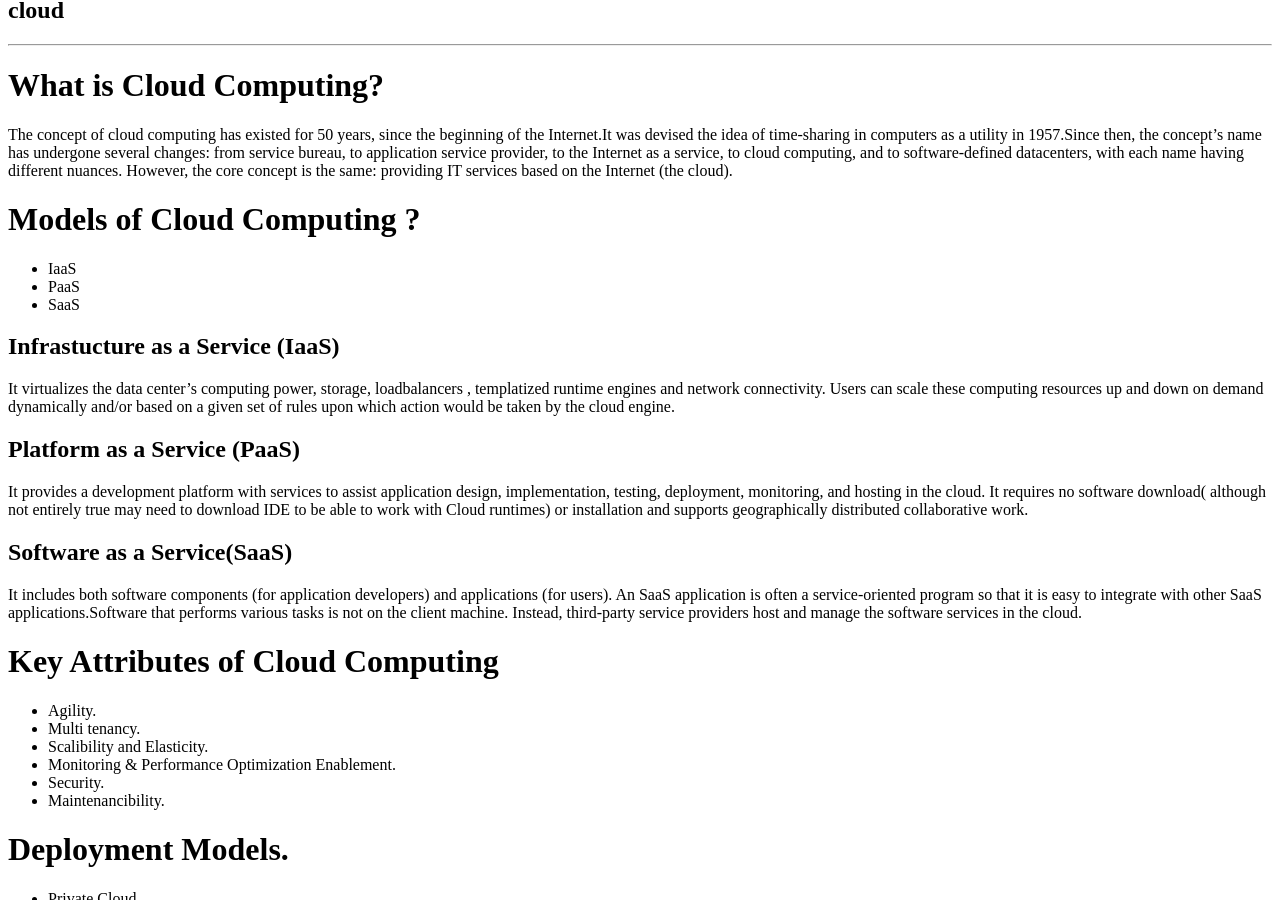
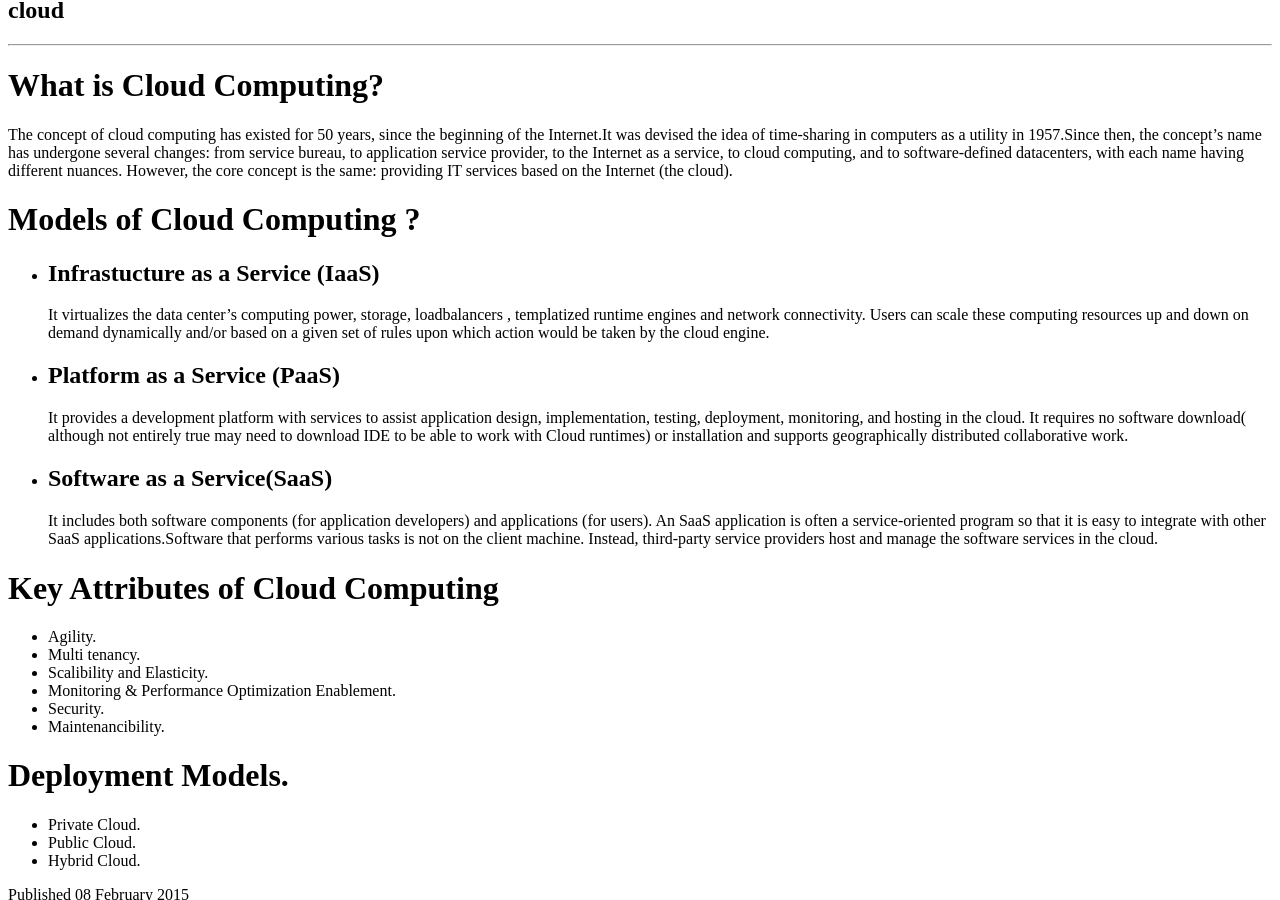
Before and after one commit to karpra/karpra.github.io, a Jekyll site: the page built from _posts/2015-2-8-Introduction to cloud computing.md, in a window 1280 px wide and 900 px high, scrolled down 325 px. Built offline with Jekyll 4.4.1, drawn with Linux system fonts in a browser that asks for light colours; nearby versions of some CDN libraries; library files that are not in the unit come from our copies.

Commit message:
Update 2015-2-8-Introduction to cloud computing.md

```diff
--- a/_posts/2015-2-8-Introduction to cloud computing.md
+++ b/_posts/2015-2-8-Introduction to cloud computing.md
@@ -9,17 +9,14 @@ tags : [concept]
 The concept of cloud computing has existed for 50 years, since the beginning of the Internet.It was devised the idea of time-sharing in computers as a utility in 1957.Since then, the concept’s name has undergone several changes: from service bureau, to application service provider, to the Internet as a service, to cloud computing, and to software-defined datacenters, with each name having different nuances. However, the core concept is the same: providing IT services based on the Internet (the cloud).
 
 # Models of Cloud Computing ?
-+ IaaS
-+ PaaS
-+ SaaS
 
-## Infrastucture as a Service (IaaS)
++ ## Infrastucture as a Service (IaaS)
 It virtualizes the data center's computing power, storage, loadbalancers , templatized runtime engines and network connectivity. Users can scale these computing resources up and down on demand dynamically and/or based on a given set of rules upon which action would be taken by the cloud engine.
 
-## Platform as a Service (PaaS)
++ ## Platform as a Service (PaaS)
 It provides a development platform with services to assist application design, implementation, testing, deploy­ment, monitoring, and hosting in the cloud. It requires no software download( although not entirely true may need to download IDE to be able to work with Cloud runtimes) or installation and supports geographi­cally distributed collaborative work.
 
-## Software as a Service(SaaS)
++ ## Software as a Service(SaaS)
 It includes both software components (for application developers) and applications (for users). An SaaS application is often a service-oriented program so that it is easy to integrate with other SaaS applications.Software that performs various tasks is not on the client machine. Instead, third-party service providers host and manage the software services in the cloud.
 
 # Key Attributes of Cloud Computing
```
